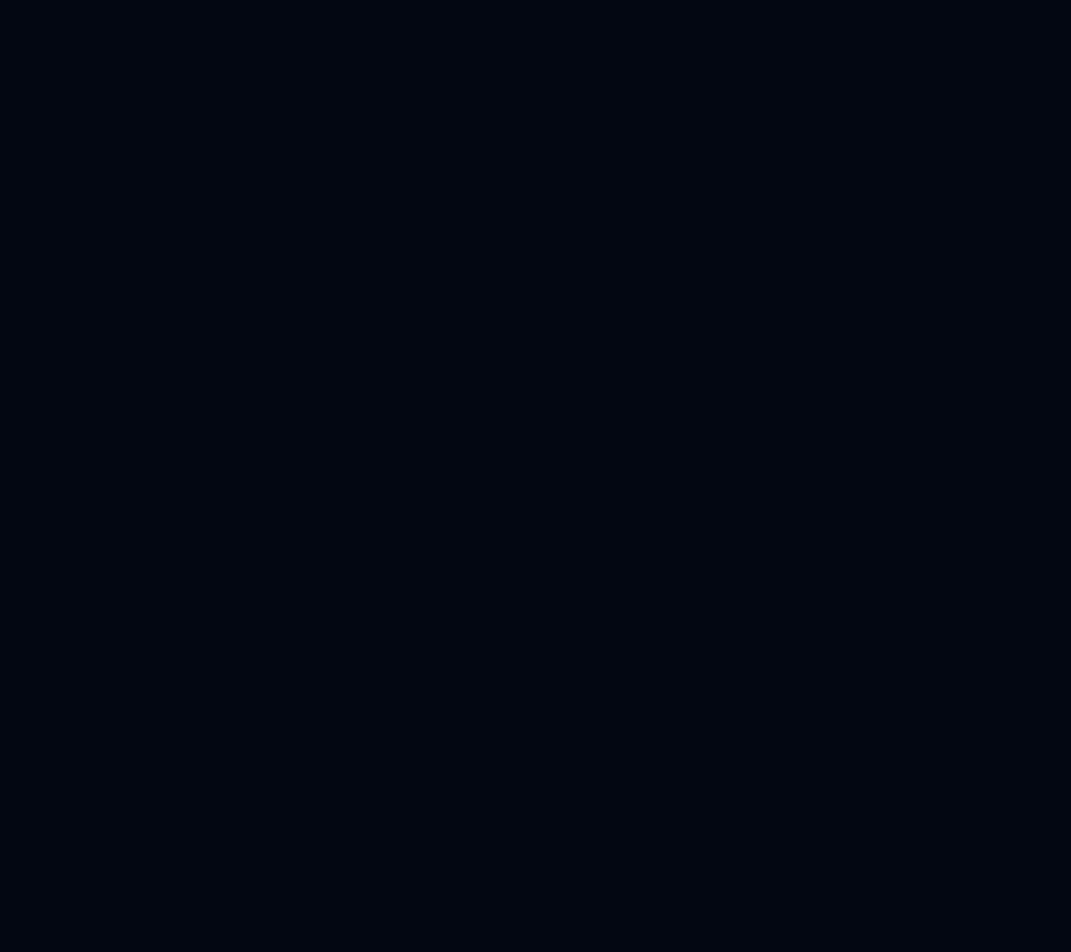
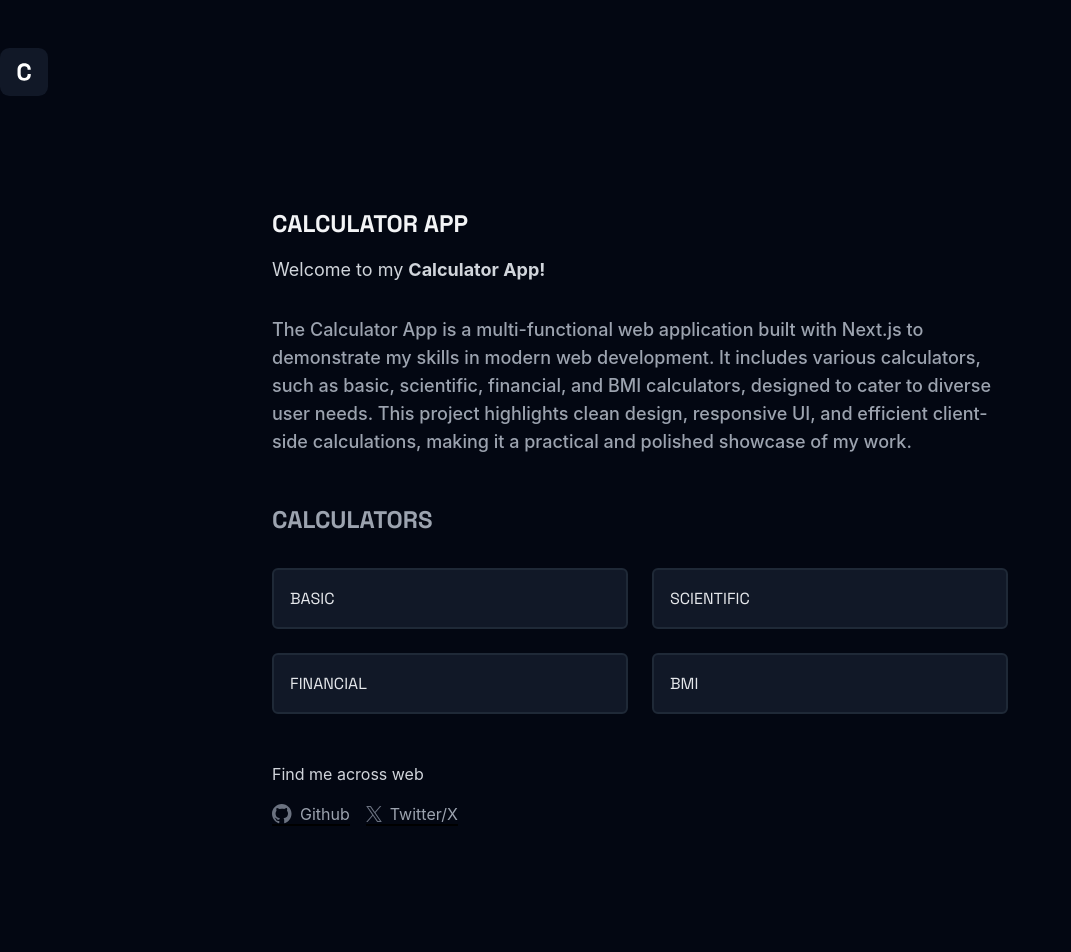
Before and after one commit to blueorionn/calculator, a Next.js app: page / in a window 1280 px wide. Shown: the top 952 px of the page, without its empty margins (0-1071 px from the left). Before the commit the page ends 800 px from the top, so only its background shows below. Built offline with nearby package versions, Linux system fonts and the light colour scheme.

Commit message:
added home page

```diff
--- a/src/app/page.tsx
+++ b/src/app/page.tsx
@@ -1,7 +1,160 @@
+import Image from "next/image";
+import Link from "next/link";
+import { Space_Grotesk } from "next/font/google";
+
+const spaceGrotesk = Space_Grotesk({ subsets: ["latin"] });
+
 export default function Home() {
   return (
     <>
-      <main></main>
+      <header className="w-full h-max py-4 md:py-8 lg:py-12">
+        <nav className="max-w-screen-2xl mx-auto flex gap-4 items-center">
+          <Link href={"/"}>
+            <Image
+              src={"/logo/logo.svg"}
+              alt="Website Logo"
+              width={256}
+              height={256}
+              className="h-6 w-6 md:h-8 md:w-8 lg:h-12 lg:w-12 aspect-auto"
+            />
+          </Link>
+        </nav>
+      </header>
+      <main className="h-full w-full py-8 lg:py-12 xl:py-16">
+        <section className={`max-w-screen-md mx-auto px-4`}>
+          <h1
+            className={`${spaceGrotesk.className} font-bold text-xl xl:text-2xl text-gray-100`}
+          >
+            CALCULATOR APP
+          </h1>
+          <h2 className="my-4 text-base xl:text-lg text-gray-300">
+            Welcome to my <strong>Calculator App!</strong>
+          </h2>
+          <div className="my-6 lg:my-8">
+            <p className="text-lg leading-7 font-medium text-gray-400">
+              The Calculator App is a multi-functional web application built
+              with Next.js to demonstrate my skills in modern web development.
+              It includes various calculators, such as basic, scientific,
+              financial, and BMI calculators, designed to cater to diverse user
+              needs. This project highlights clean design, responsive UI, and
+              efficient client-side calculations, making it a practical and
+              polished showcase of my work.
+            </p>
+          </div>
+        </section>
+        <section className="max-w-screen-md mx-auto px-4 my-4 md:my-8 lg:my-12">
+          <h1
+            className={`${spaceGrotesk.className} font-bold text-xl xl:text-2xl text-gray-400`}
+          >
+            CALCULATORS
+          </h1>
+          <div className="w-full my-4 md:my-6 lg:my-8 grid grid-cols-[repeat(auto-fit,minmax(300px,1fr))] gap-2 md:gap-4 lg:gap-6">
+            <Link
+              href={"/basic"}
+              className="group w-full p-4 border-2 rounded-md border-gray-800 hover:border-gray-700 bg-gray-900 hover:bg-gray-800 transition-all duration-300"
+            >
+              <span
+                className={`${spaceGrotesk.className} uppercase text-gray-200 group-hover:text-gray-100 transition-all`}
+              >
+                basic
+              </span>
+            </Link>
+            <Link
+              href={"/scientific"}
+              className="group w-full p-4 border-2 rounded-md border-gray-800 hover:border-gray-700 bg-gray-900 hover:bg-gray-800 transition-all duration-300"
+            >
+              <span
+                className={`${spaceGrotesk.className} uppercase text-gray-200 group-hover:text-gray-100 transition-all`}
+              >
+                scientific
+              </span>
+            </Link>
+            <Link
+              href={"/financial"}
+              className="group w-full p-4 border-2 rounded-md border-gray-800 hover:border-gray-700 bg-gray-900 hover:bg-gray-800 transition-all duration-300"
+            >
+              <span
+                className={`${spaceGrotesk.className} uppercase text-gray-200 group-hover:text-gray-100 transition-all`}
+              >
+                financial
+              </span>
+            </Link>
+            <Link
+              href={"/bmi"}
+              className="group w-full p-4 border-2 rounded-md border-gray-800 hover:border-gray-700 bg-gray-900 hover:bg-gray-800 transition-all duration-300"
+            >
+              <span
+                className={`${spaceGrotesk.className} uppercase text-gray-200 group-hover:text-gray-100 transition-all`}
+              >
+                bmi
+              </span>
+            </Link>
+          </div>
+        </section>
+        <section className="max-w-screen-md mx-auto px-4 my-4 md:my-8 lg:my-12">
+          <div>
+            <h2 className="text-gray-300">Find me across web</h2>
+            <div className="py-2 md:py-4 w-full flex gap-2 md:gap-4">
+              <Link
+                href="https://github.com/blueorionn/functionbasket"
+                target="_blank"
+                rel="noopener noreferrer nofollow"
+                className="group relative flex flex-row-reverse justify-center items-center gap-1 md:gap-2"
+              >
+                <span className="inline-block absolute bottom-0 left-0 right-0 h-0.5 bg-black transition-all group-hover:bg-gray-800"></span>
+                <span className="text-gray-400 transition-all group-hover:text-gray-300">
+                  Github
+                </span>
+                <svg
+                  className="fill-gray-500 dark:fill-gray-400 h-3 w-3 md:h-4 md:w-4 lg:h-5 lg:w-5 hover:fill-gray-800 dark:hover:fill-gray-200 transition-all"
+                  xmlns="http://www.w3.org/2000/svg"
+                  viewBox="0 0 100 100"
+                >
+                  <path
+                    fillRule="evenodd"
+                    clipRule="evenodd"
+                    d="M48.854 0C21.839 0 0 22 0 49.217c0 21.756 13.993 40.172 33.405 46.69 2.427.49 3.316-1.059 3.316-2.362 0-1.141-.08-5.052-.08-9.127-13.59 2.934-16.42-5.867-16.42-5.867-2.184-5.704-5.42-7.17-5.42-7.17-4.448-3.015.324-3.015.324-3.015 4.934.326 7.523 5.052 7.523 5.052 4.367 7.496 11.404 5.378 14.235 4.074.404-3.178 1.699-5.378 3.074-6.6-10.839-1.141-22.243-5.378-22.243-24.283 0-5.378 1.94-9.778 5.014-13.2-.485-1.222-2.184-6.275.486-13.038 0 0 4.125-1.304 13.426 5.052a46.97 46.97 0 0 1 12.214-1.63c4.125 0 8.33.571 12.213 1.63 9.302-6.356 13.427-5.052 13.427-5.052 2.67 6.763.97 11.816.485 13.038 3.155 3.422 5.015 7.822 5.015 13.2 0 18.905-11.404 23.06-22.324 24.283 1.78 1.548 3.316 4.481 3.316 9.126 0 6.6-.08 11.897-.08 13.526 0 1.304.89 2.853 3.316 2.364 19.412-6.52 33.405-24.935 33.405-46.691C97.707 22 75.788 0 48.854 0z"
+                  ></path>
+                </svg>
+              </Link>
+              <Link
+                href="https://x.com/SS_Swadhinn"
+                target="_blank"
+                rel="noopener noreferrer nofollow"
+                className="group relative flex flex-row-reverse justify-center items-center gap-1 md:gap-2"
+              >
+                <span className="inline-block absolute bottom-0 left-0 right-0 h-0.5 bg-black transition-all group-hover:bg-gray-800"></span>
+                <span className="text-gray-400 transition-all group-hover:text-gray-300">
+                  Twitter/X
+                </span>
+                <svg
+                  className="fill-gray-500 dark:fill-gray-400 h-3 w-3 md:h-4 md:w-4 group-hover:fill-gray-200 transition-all"
+                  viewBox="0 0 1200 1227"
+                  xmlns="http://www.w3.org/2000/svg"
+                >
+                  <path d="M714.163 519.284L1160.89 0H1055.03L667.137 450.887L357.328 0H0L468.492 681.821L0 1226.37H105.866L515.491 750.218L842.672 1226.37H1200L714.137 519.284H714.163ZM569.165 687.828L521.697 619.934L144.011 79.6944H306.615L611.412 515.685L658.88 583.579L1055.08 1150.3H892.476L569.165 687.854V687.828Z"></path>
+                </svg>
+              </Link>
+            </div>
+          </div>
+        </section>
+      </main>
+      <footer className="w-full">
+        <section className="w-full max-w-screen-md mx-auto p-4">
+          <Link
+            href="https://github.com/blueorionn/calculator/blob/main/LICENSE"
+            target="_blank"
+            className="text-gray-400"
+          >
+            <span className="cursor-pointer transition-all hover:text-gray-500">
+              MIT
+            </span>
+          </Link>
+          <span className="mx-2 lg:mx-4 cursor-default text-gray-400">
+            &copy; 2024 Functionbasket.
+          </span>
+        </section>
+      </footer>
     </>
   );
 }
```
